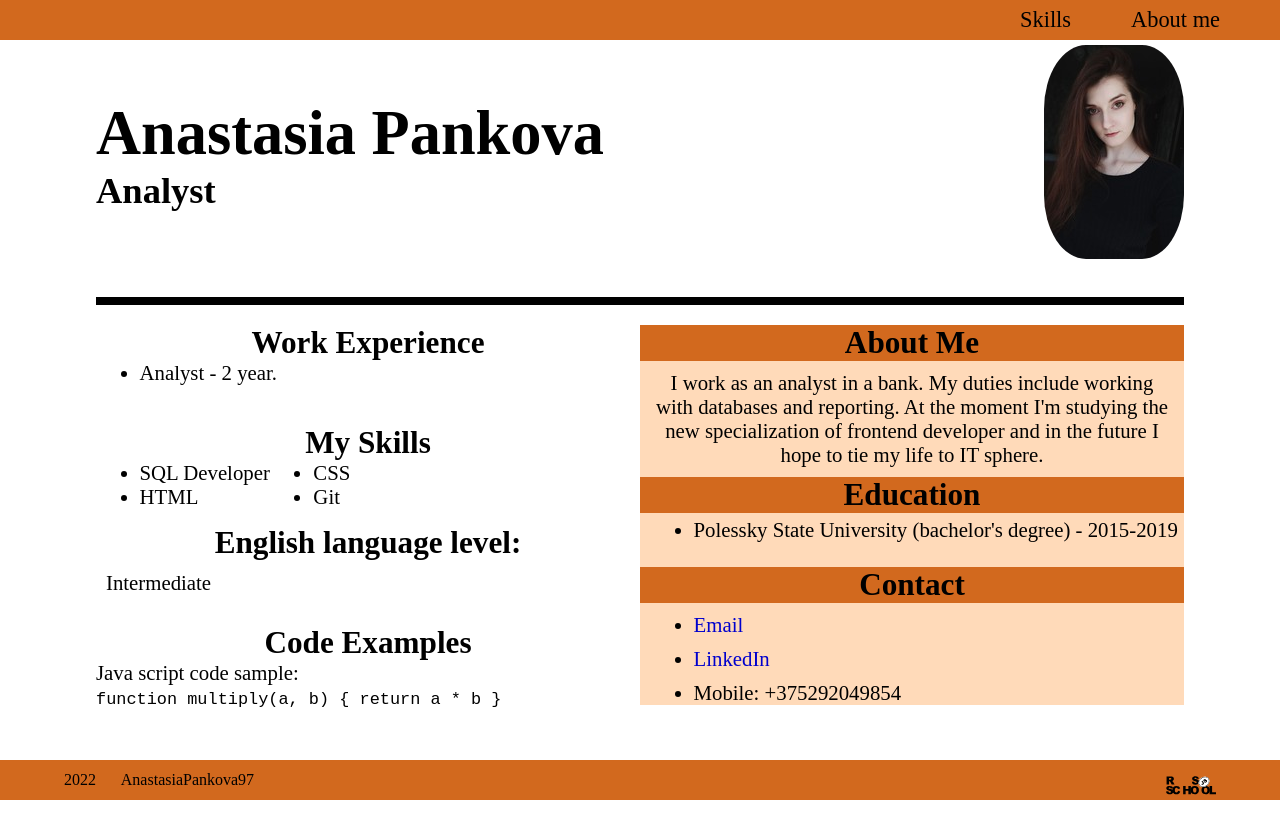
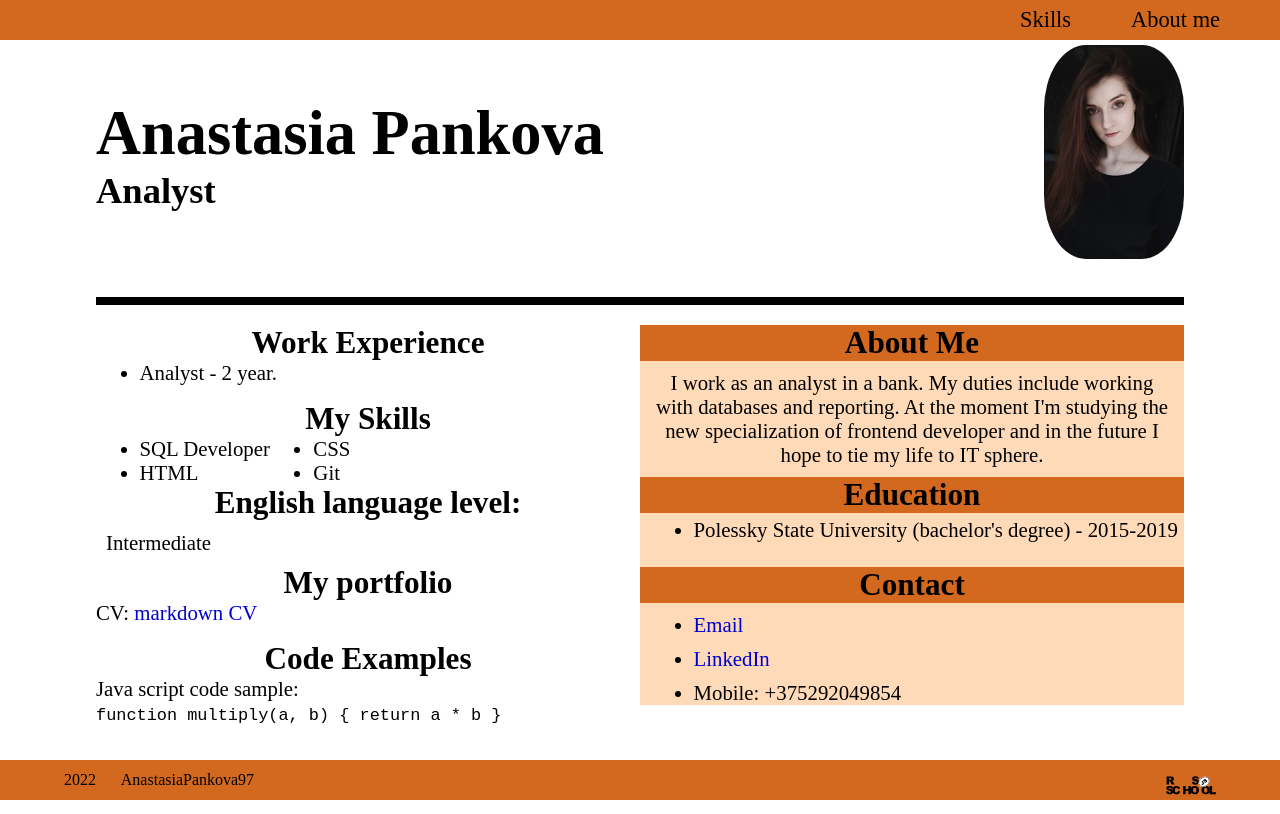
Before and after one commit to AnastasiaPankova97/rsschool-cv, a plain HTML site: page index.html in a window 1280 px wide. Drawn offline with Linux system fonts and the light colour scheme.

Commit message:
feat: add portfolio

```diff
--- a/index.html
+++ b/index.html
@@ -55,6 +55,12 @@
                 <div class="english-lvl-block">
                     <h2>English language level:</h2>
                     <p>Intermediate</p>
+                </div>
+                <div class="portfolio-block">
+                    <h2>My portfolio</h2>
+                    <div>
+                        CV: <a href="https://github.com/AnastasiaPankova97/rsschool-cv">markdown CV</a>
+                    </div>
                 </div>
                 <div>
                     <h2>Code Examples</h2>
--- a/style.css
+++ b/style.css
@@ -75,6 +75,11 @@ body {
 
 .skills-list {
   display: flex;
+}
+
+.portfolio-block a {
+  text-decoration: none;
+  color: mediumblue;
 }
 
 .first-name {
```
